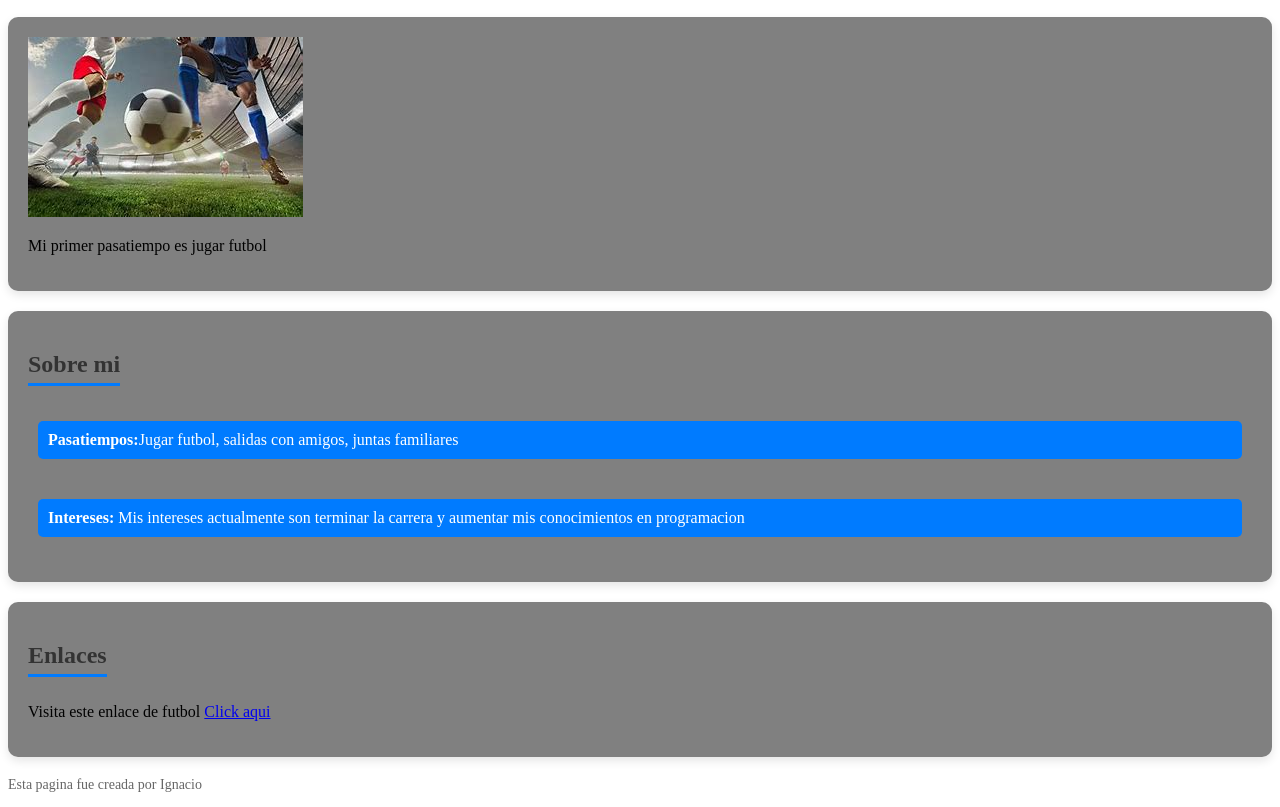
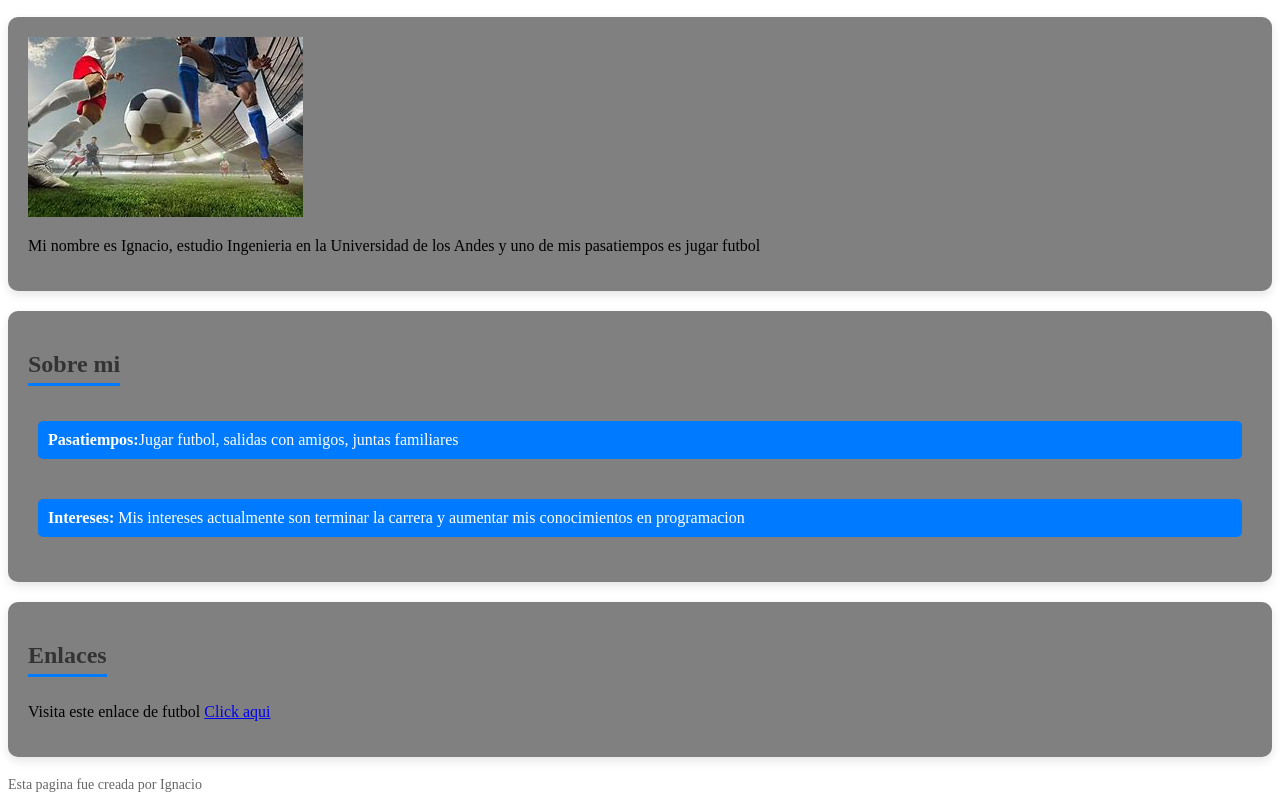
Before and after one commit to IAQuinteros/Lab1Quinteros, a plain HTML site: page index.html in a window 1280 px wide. Shown: the part 111-918 px from the top of the page. Drawn offline with Linux system fonts and the light colour scheme.

Commit message:
Actualizacion de introduccion

```diff
--- a/index.html
+++ b/index.html
@@ -13,7 +13,7 @@
         </header>
         <section class="PrimeraSeccion">
             <img src="imagen1.jpg" alt="Esta imagen corresponde a futbol">
-            <p>Mi primer pasatiempo es jugar futbol</p>
+            <p>Mi nombre es Ignacio, estudio Ingenieria en la Universidad de los Andes y uno de mis pasatiempos es jugar futbol</p>
         </section>
         <section class="SegundaSeccion">
             <h2>Sobre mi</h2>
```
